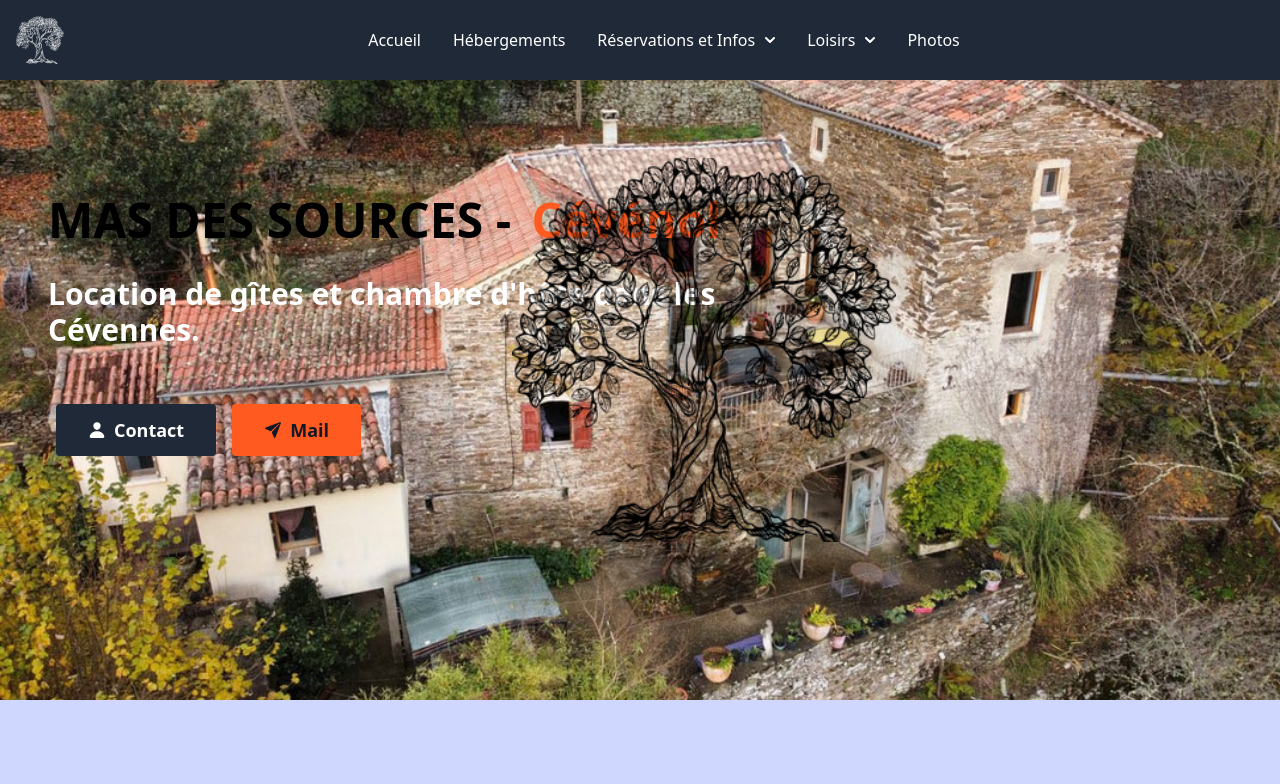
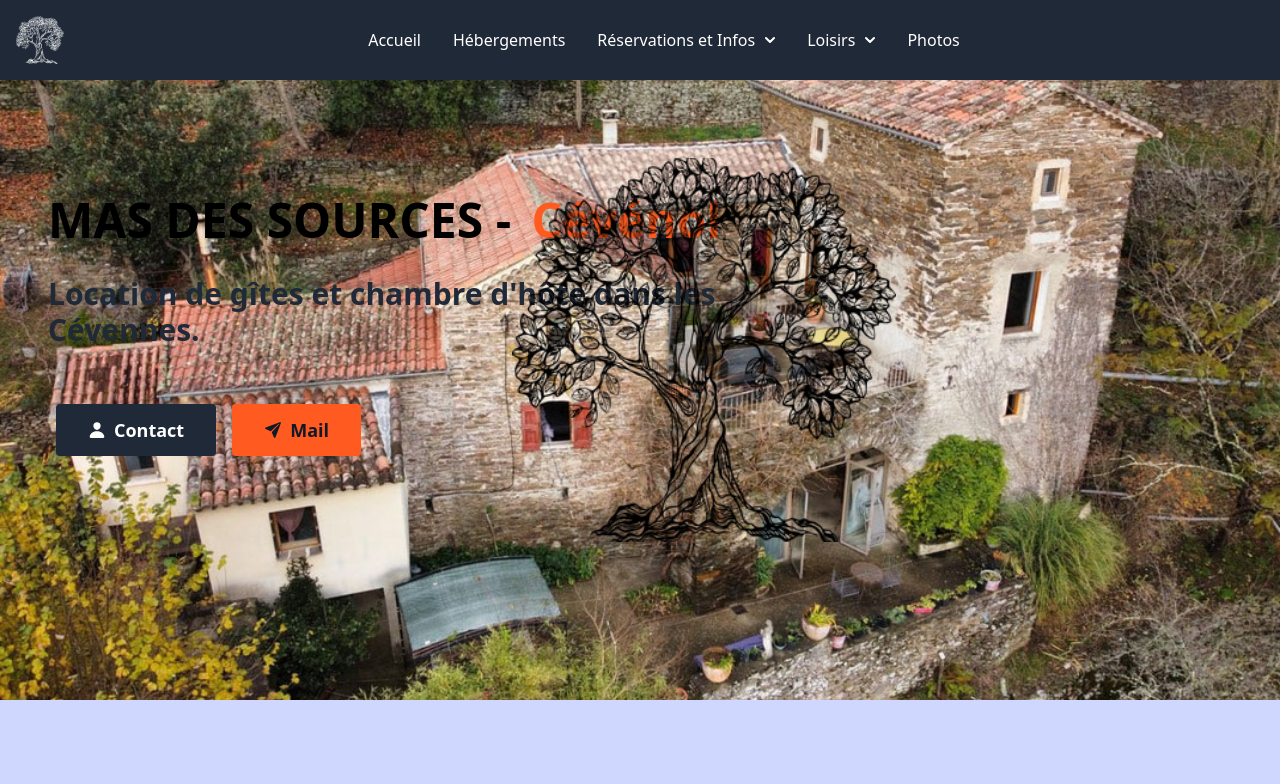
Before and after one commit to Yunjidev/mas_des_sources, a React (Vite) app: page / in a window 1280 px wide. Shown: the top 784 px of the page. Built offline with nearby package versions, Linux system fonts and the light colour scheme.

Commit message:
modif couleur hero

```diff
--- a/src/Components/Hero/Hero.jsx
+++ b/src/Components/Hero/Hero.jsx
@@ -28,9 +28,9 @@ const Hero = () => {
             <h1 className="text-4xl text-black font-bold leading-tight sm:text-5xl">
               MAS DES SOURCES
               <span className="text-black"> - </span>
-              <span className="text-orange-500 pl-2">Cévénol</span> {/* Ajustement de la marge gauche */}
+              <span className="text-orange-500 pl-2">Cévénol</span>
             </h1>
-            <p className="text-white text-left font-semibold mt-8 mb-12 text-3xl">
+            <p className="text-gray-800 text-left font-semibold mt-8 mb-12 text-3xl">
               Location de gîtes et chambre d'hôte dans les Cévennes.
             </p>
             <div className="flex justify-center items-center">
```
